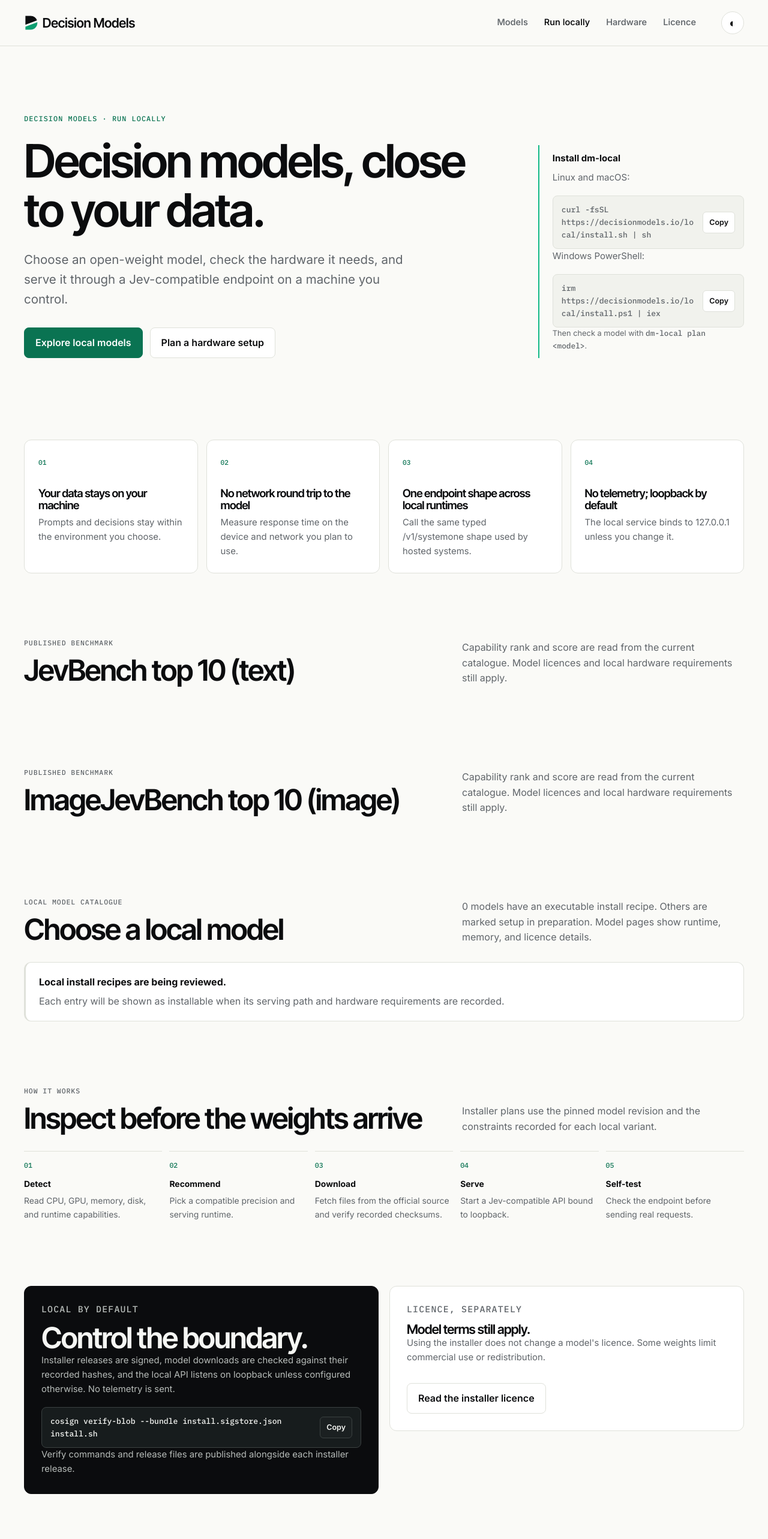
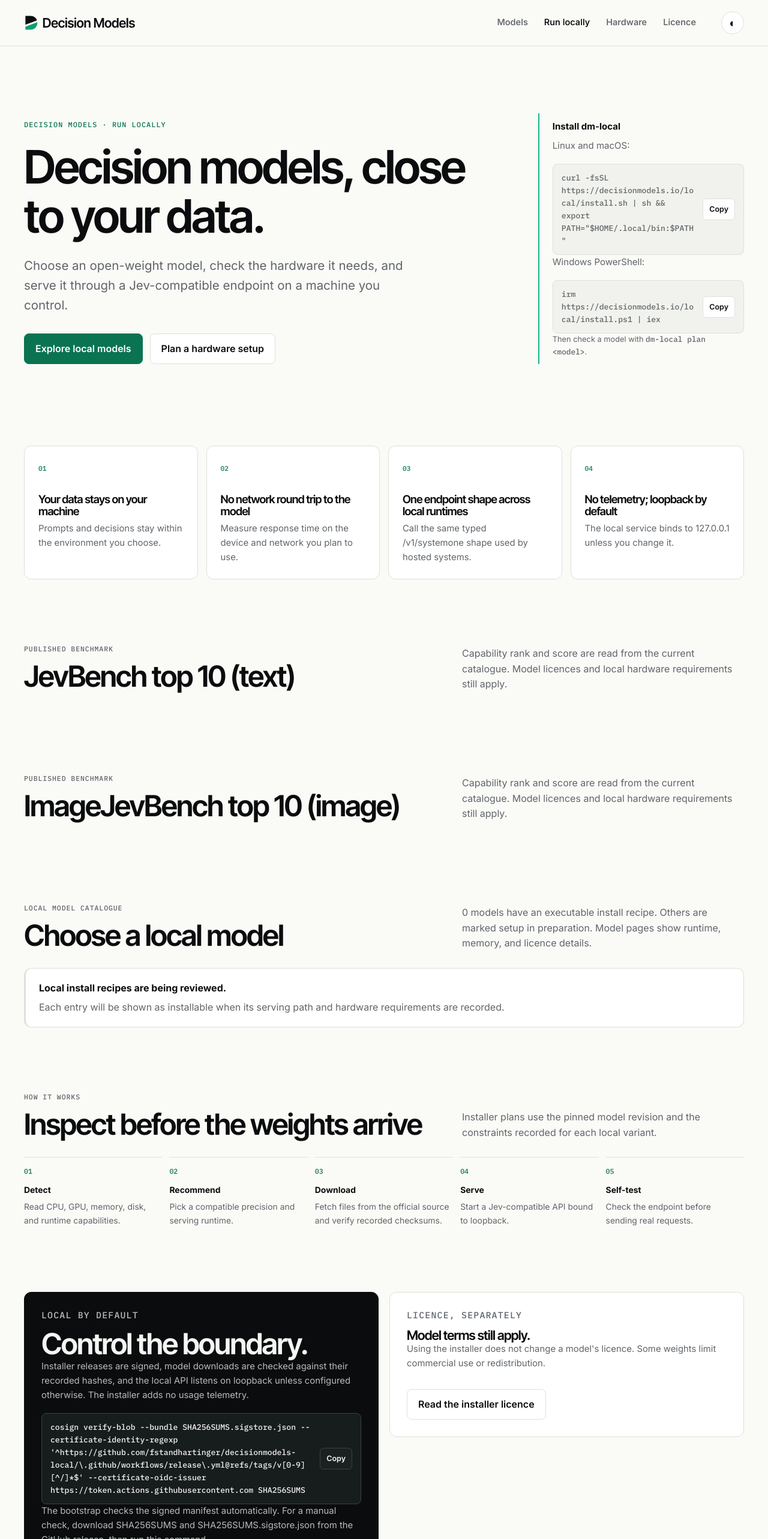
Before and after one commit to fstandhartinger/decisionmodels-local, a Next.js app in the folder web/: page /local in a window 1280 px wide. Shown: the top 2566 px of the page at 60% size. Built offline with nearby package versions, Linux system fonts and the light colour scheme.

Commit message:
Finish usable quick starts and accurate release verification guidance

```diff
--- a/web/app/globals.css
+++ b/web/app/globals.css
@@ -213,3 +213,6 @@ html,body { max-width:100%; overflow-x:clip; }
 .licence-card .licence-price { font-size:2.5rem; font-weight:600; }
 .dark-panel .command-line { background:#171c1d; border-color:#3b4141; color:#f5f6f3; }
 .hero-note a,.source-note a { overflow-wrap:anywhere; }
+
+.licence-card ul { padding-left:1.2rem; list-style:disc; }
+.licence-card li { margin:8px 0; }
--- a/web/app/local/page.tsx
+++ b/web/app/local/page.tsx
@@ -1,4 +1,5 @@
 import type { Metadata } from "next";
+import { POSIX_INSTALL_COMMAND, VERIFY_RELEASE_COMMAND } from "@/lib/install-commands";
 import Link from "next/link";
 import { CopyCommand } from "@/components/copy-command";
 import { benchmarkRank, hasAnyExecutableInstallRecipe, installRecipeStatus, loadCatalog, sortedByBenchmark, type Model } from "@/lib/catalog";
@@ -84,7 +85,7 @@ export default function LocalOverviewPage() {
     <section className="section-wrap hero">
       <div className="hero-grid">
         <div><p className="eyebrow">Decision Models · Run locally</p><h1>Decision models, close to your data.</h1><p className="lede">Choose an open-weight model, check the hardware it needs, and serve it through a Jev-compatible endpoint on a machine you control.</p><div className="hero-actions"><Link className="button button-primary" href="#models">Explore local models</Link><Link className="button button-secondary" href="/hardware">Plan a hardware setup</Link></div></div>
-        <aside className="hero-note"><strong>Install dm-local</strong><span>Linux and macOS:</span><div className="command-line"><code>curl -fsSL https://decisionmodels.io/local/install.sh | sh</code><CopyCommand value="curl -fsSL https://decisionmodels.io/local/install.sh | sh" /></div><span>Windows PowerShell:</span><div className="command-line"><code>irm https://decisionmodels.io/local/install.ps1 | iex</code><CopyCommand value="irm https://decisionmodels.io/local/install.ps1 | iex" /></div><p className="fine-print">Then check a model with <code>dm-local plan &lt;model&gt;</code>.</p></aside>
+        <aside className="hero-note"><strong>Install dm-local</strong><span>Linux and macOS:</span><div className="command-line"><code>{POSIX_INSTALL_COMMAND}</code><CopyCommand value={POSIX_INSTALL_COMMAND} /></div><span>Windows PowerShell:</span><div className="command-line"><code>irm https://decisionmodels.io/local/install.ps1 | iex</code><CopyCommand value="irm https://decisionmodels.io/local/install.ps1 | iex" /></div><p className="fine-print">Then check a model with <code>dm-local plan &lt;model&gt;</code>.</p></aside>
       </div>
     </section>
 
@@ -109,7 +110,7 @@ export default function LocalOverviewPage() {
       {[ ["Detect", "Read CPU, GPU, memory, disk, and runtime capabilities."], ["Recommend", "Pick a compatible precision and serving runtime."], ["Download", "Fetch files from the official source and verify recorded checksums."], ["Serve", "Start a Jev-compatible API bound to loopback."], ["Self-test", "Check the endpoint before sending real requests."] ].map(([title, copy]) => <div className="timeline-item" key={title}><strong>{title}</strong>{copy}</div>)}
     </div></section>
 
-    <section className="section-wrap section panel-grid"><article className="panel dark-panel"><p className="section-kicker">Local by default</p><h2>Control the boundary.</h2><p>Installer releases are signed, model downloads are checked against their recorded hashes, and the local API listens on loopback unless configured otherwise. No telemetry is sent.</p><div className="command-line"><code>cosign verify-blob --bundle install.sigstore.json install.sh</code><CopyCommand value="cosign verify-blob --bundle install.sigstore.json install.sh" /></div><p className="fine-print">Verify commands and release files are published alongside each installer release.</p></article><article className="panel"><p className="section-kicker">Licence, separately</p><h3>Model terms still apply.</h3><p>Using the installer does not change a model&apos;s licence. Some weights limit commercial use or redistribution.</p><div className="hero-actions"><Link className="button button-secondary" href="/local/licence">Read the installer licence</Link></div></article></section>
+    <section className="section-wrap section panel-grid"><article className="panel dark-panel"><p className="section-kicker">Local by default</p><h2>Control the boundary.</h2><p>Installer releases are signed, model downloads are checked against their recorded hashes, and the local API listens on loopback unless configured otherwise. The installer adds no usage telemetry.</p><div className="command-line"><code>{VERIFY_RELEASE_COMMAND}</code><CopyCommand value={VERIFY_RELEASE_COMMAND} /></div><p className="fine-print">The bootstrap checks the signed manifest automatically. For a manual check, download SHA256SUMS and SHA256SUMS.sigstore.json from the GitHub release, then run this command.</p></article><article className="panel"><p className="section-kicker">Licence, separately</p><h3>Model terms still apply.</h3><p>Using the installer does not change a model&apos;s licence. Some weights limit commercial use or redistribution.</p><div className="hero-actions"><Link className="button button-secondary" href="/local/licence">Read the installer licence</Link></div></article></section>
 
     <section className="section-wrap section"><div className="section-heading"><div><p className="section-kicker">Questions</p><h2>Before you install</h2></div></div><div className="faq">
       {[ ["Will every model run on a laptop?", "No. Each page lists the recorded memory requirements and supported platforms. Use the plan command to check the machine you intend to use."], ["Where do model files come from?", "The catalogue pins a model repository and revision. The installer uses that official source and checks recorded file hashes."], ["Does local installation include commercial rights?", "No. Model licences are separate from the installer licence; review the model's own terms before commercial use."], ["Can I use my own GPU server?", "Yes. The remote command connects to a machine you control over SSH. The remote host still needs a supported runtime and compatible hardware."] ].map(([question, answer]) => <details className="disclosure" key={question}><summary>{question}</summary><p>{answer}</p></details>)}
--- a/web/components/quick-start.tsx
+++ b/web/components/quick-start.tsx
@@ -1,6 +1,7 @@
 "use client";
 
 import { useState } from "react";
+import { POSIX_INSTALL_COMMAND } from "@/lib/install-commands";
 import { CopyCommand } from "@/components/copy-command";
 
 type Tab = { id: string; title: string; steps: string[]; note?: string };
@@ -8,11 +9,11 @@ type CloudLine = { label: string; source: string; date: string };
 
 export function QuickStart({ slug, excluded, hasRecipe, recipeTested, cloudLines, cloudMemoryGb }: { slug: string; excluded: boolean; hasRecipe: boolean; recipeTested: boolean; cloudLines: CloudLine[]; cloudMemoryGb?: number }) {
   const tabs: Tab[] = [
-    { id: "linux", title: "Linux & WSL2", steps: ["curl -fsSL https://decisionmodels.io/local/install.sh | sh", `dm-local install ${slug}`] },
-    { id: "mac", title: "macOS", steps: ["curl -fsSL https://decisionmodels.io/local/install.sh | sh", `dm-local install ${slug}`], note: "Apple Silicon support depends on a compatible catalog variant." },
+    { id: "linux", title: "Linux & WSL2", steps: [POSIX_INSTALL_COMMAND, `dm-local install ${slug}`] },
+    { id: "mac", title: "macOS", steps: [POSIX_INSTALL_COMMAND, `dm-local install ${slug}`], note: "Apple Silicon support depends on a compatible catalog variant." },
     { id: "windows", title: "Windows", steps: ["irm https://decisionmodels.io/local/install.ps1 | iex", `dm-local install ${slug}`] },
-    { id: "remote", title: "Remote GPU", steps: ["curl -fsSL https://decisionmodels.io/local/install.sh | sh", `dm-local remote user@host install ${slug}`], note: cloudLines.length ? "Connect to a machine you control over SSH. These are the lowest sourced GPU options for this model." : "Connect to a machine you control over SSH. Check its GPU memory and current price before renting." },
-    { id: "cloud", title: "Cloud VM", steps: ["curl -fsSL https://decisionmodels.io/local/install.sh | sh", `dm-local plan ${slug}`, `dm-local install ${slug}`], note: cloudLines.length ? `Lowest sourced option per provider with at least ${cloudMemoryGb ?? "the model’s recommended"} GB of GPU memory:` : "No sourced RunPod, AWS, GCP, Azure, or CoreWeave price currently meets this model’s recommended GPU memory. Check provider listings before renting." }
+    { id: "remote", title: "Remote GPU", steps: [POSIX_INSTALL_COMMAND, `dm-local remote user@host install ${slug}`], note: cloudLines.length ? "Connect to a machine you control over SSH. These are the lowest sourced GPU options for this model." : "Connect to a machine you control over SSH. Check its GPU memory and current price before renting." },
+    { id: "cloud", title: "Cloud VM", steps: [POSIX_INSTALL_COMMAND, `dm-local plan ${slug}`, `dm-local install ${slug}`], note: cloudLines.length ? `Lowest sourced option per provider with at least ${cloudMemoryGb ?? "the model’s recommended"} GB of GPU memory:` : "No sourced RunPod, AWS, GCP, Azure, or CoreWeave price currently meets this model’s recommended GPU memory. Check provider listings before renting." }
   ];
   const [active, setActive] = useState(tabs[0].id);
   const selected = tabs.find((tab) => tab.id === active) ?? tabs[0];
--- /dev/null
+++ b/web/lib/install-commands.ts
@@ -0,0 +1,2 @@
+export const POSIX_INSTALL_COMMAND = "curl -fsSL https://decisionmodels.io/local/install.sh | sh && export PATH=\"$HOME/.local/bin:$PATH\"";
+export const VERIFY_RELEASE_COMMAND = "cosign verify-blob --bundle SHA256SUMS.sigstore.json --certificate-identity-regexp '^https://github.com/fstandhartinger/decisionmodels-local/\\.github/workflows/release\\.yml@refs/tags/v[0-9][^/]*$' --certificate-oidc-issuer https://token.actions.githubusercontent.com SHA256SUMS";
```
